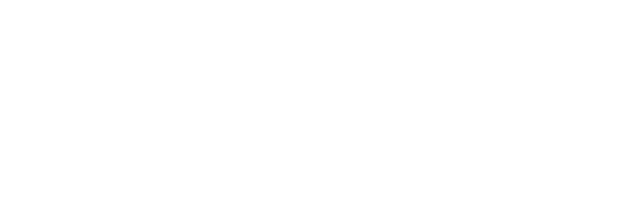
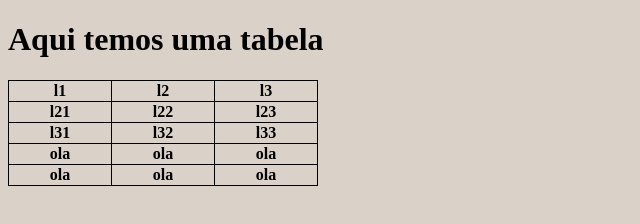
Before and after one commit to ManuelaLuchSilva/lista-desenvolvimentoWeb, a plain HTML site: page index.html in a window 1280 px wide. Shown: the whole page, without its empty margins (0-640 px from the left). Drawn offline with Linux system fonts and the light colour scheme.

Commit message:
base, adicionar style, conteudo e beleza

```diff
--- a/index.html
+++ b/index.html
@@ -4,8 +4,47 @@
     <meta charset="UTF-8">
     <meta name="viewport" content="width=device-width, initial-scale=1.0">
     <title>Lista</title>
+    <style>
+        body{
+            background-color: rgb(218, 210, 200);
+        }
+        table, tr, th{
+            border: 1px solid;
+            min-width: 100px;
+        }
+        table{
+            border-collapse: collapse;
+        }
+    </style>
 </head>
 <body>
-
+    <h1>Aqui temos uma tabela</h1>
+    <table>
+        <tr>
+            <th>l1</th>
+            <th>l2</th>
+            <th>l3</th>
+        </tr>
+        <tr>
+            <th>l21</th>
+            <th>l22</th>
+            <th>l23</th>
+        </tr>
+        <tr>
+            <th>l31</th>
+            <th>l32</th>
+            <th>l33</th>
+        </tr>
+        <tr>
+            <th>ola</th>
+            <th>ola</th>
+            <th>ola</th>
+        </tr>
+        <tr>
+            <th>ola</th>
+            <th>ola</th>
+            <th>ola</th>
+        </tr>
+    </table>
 </body>
 </html>
```
